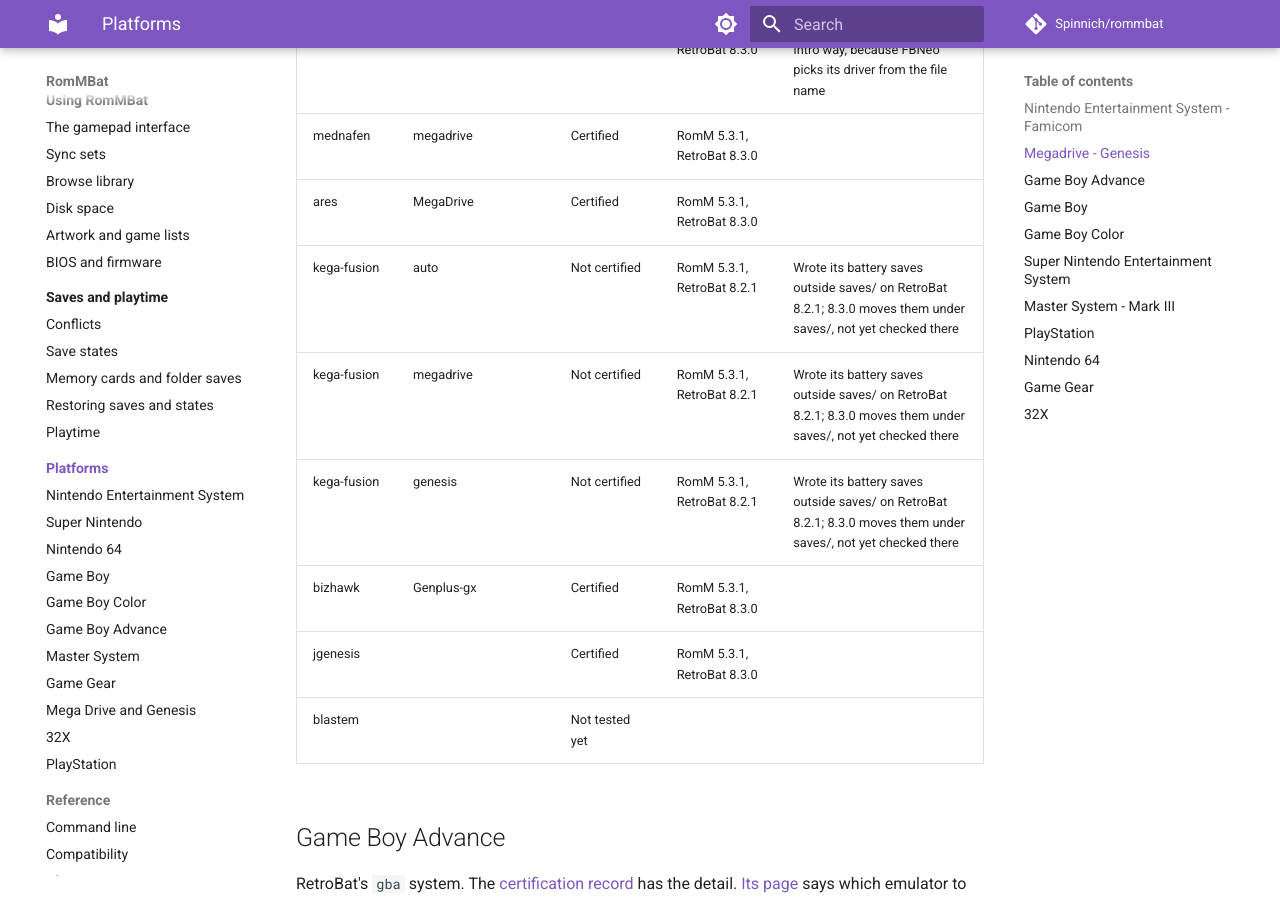
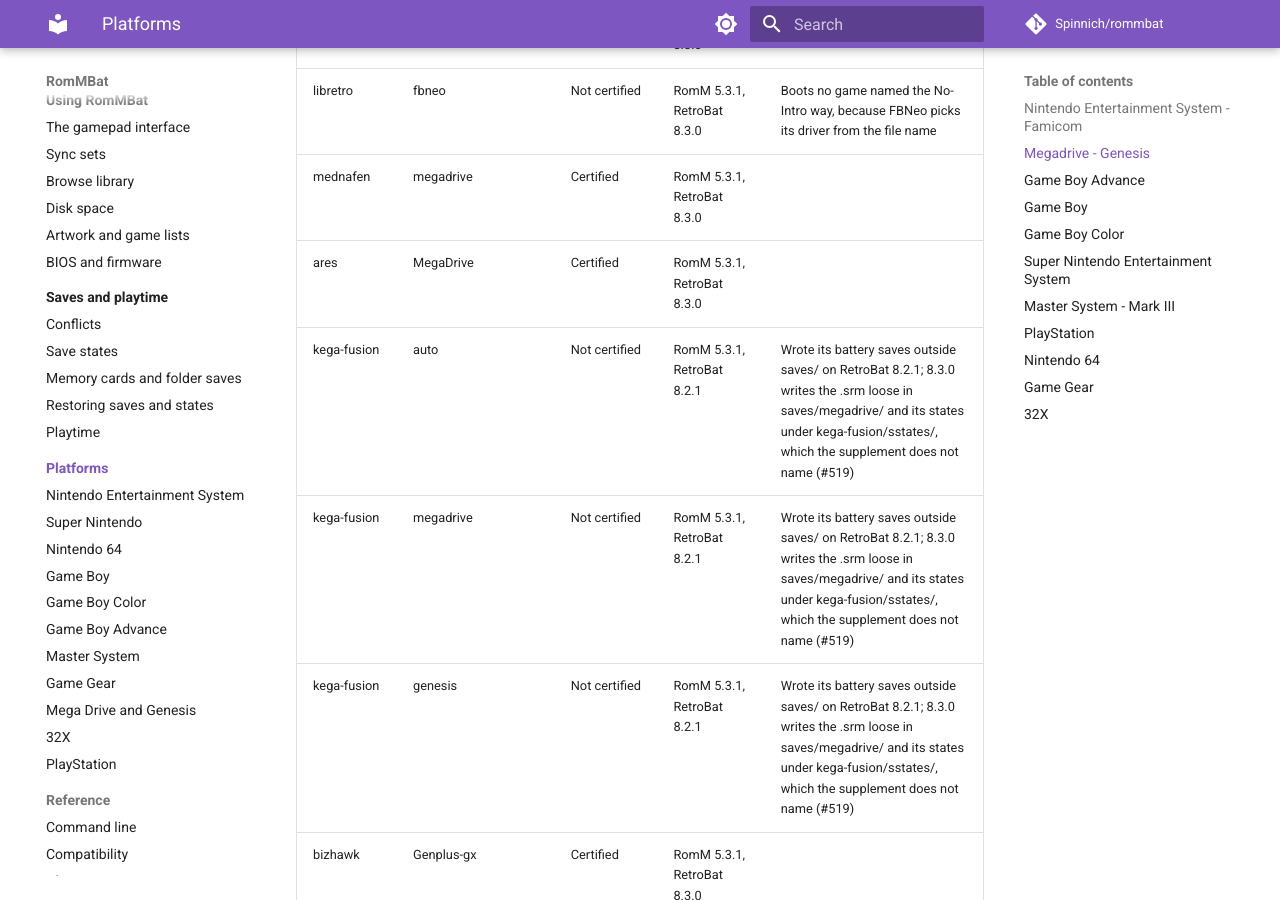
Before and after one commit to Spinnich/rommbat, an MkDocs documentation site: the page built from wiki/platforms/index.md, in a window 1280 px wide and 900 px high, scrolled down 2029 px. Built offline with MkDocs 1.6.1 and Material for MkDocs 9.7.7, drawn with Linux system fonts in a browser that asks for light colours; comment, search, counter and statistics services are not loaded; some of the changed text lies outside the part shown.

Commit message:
Regenerate the platform page and correct the three wiki pages 8.3.0 outdated
Co-Authored-By: Claude Sonnet 5.5 <noreply@anthropic.com>

```diff
--- a/wiki/platforms/index.md
+++ b/wiki/platforms/index.md
@@ -48,20 +48,20 @@ RetroBat's `nes` system. Tested on RomM 5.3.1 and RetroBat 8.3.0. The [certifica
 
 RetroBat's `megadrive` system. The [certification record](https://github.com/Spinnich/rommbat/tree/main/docs/platforms/megadrive/) has the detail. [Its page](megadrive.md) says which emulator to pick, what BIOS to supply and what will not work.
 
-| Emulator    | Core                 | Status              | Tested on                  | Note                                                                                                           |
-| ----------- | -------------------- | ------------------- | -------------------------- | -------------------------------------------------------------------------------------------------------------- |
-| libretro    | genesis_plus_gx      | Certified (default) | RomM 5.3.1, RetroBat 8.3.0 |                                                                                                                |
-| libretro    | genesis_plus_gx_wide | Certified           | RomM 5.3.1, RetroBat 8.3.0 |                                                                                                                |
-| libretro    | picodrive            | Certified           | RomM 5.3.1, RetroBat 8.3.0 |                                                                                                                |
-| libretro    | fbneo                | Not certified       | RomM 5.3.1, RetroBat 8.3.0 | Boots no game named the No-Intro way, because FBNeo picks its driver from the file name                        |
-| mednafen    | megadrive            | Certified           | RomM 5.3.1, RetroBat 8.3.0 |                                                                                                                |
-| ares        | MegaDrive            | Certified           | RomM 5.3.1, RetroBat 8.3.0 |                                                                                                                |
-| kega-fusion | auto                 | Not certified       | RomM 5.3.1, RetroBat 8.2.1 | Wrote its battery saves outside saves/ on RetroBat 8.2.1; 8.3.0 moves them under saves/, not yet checked there |
-| kega-fusion | megadrive            | Not certified       | RomM 5.3.1, RetroBat 8.2.1 | Wrote its battery saves outside saves/ on RetroBat 8.2.1; 8.3.0 moves them under saves/, not yet checked there |
-| kega-fusion | genesis              | Not certified       | RomM 5.3.1, RetroBat 8.2.1 | Wrote its battery saves outside saves/ on RetroBat 8.2.1; 8.3.0 moves them under saves/, not yet checked there |
-| bizhawk     | Genplus-gx           | Certified           | RomM 5.3.1, RetroBat 8.3.0 |                                                                                                                |
-| jgenesis    |                      | Certified           | RomM 5.3.1, RetroBat 8.3.0 |                                                                                                                |
-| blastem     |                      | Not tested yet      |                            |                                                                                                                |
+| Emulator    | Core                 | Status              | Tested on                  | Note                                                                                                                                                                                           |
+| ----------- | -------------------- | ------------------- | -------------------------- | ---------------------------------------------------------------------------------------------------------------------------------------------------------------------------------------------- |
+| libretro    | genesis_plus_gx      | Certified (default) | RomM 5.3.1, RetroBat 8.3.0 |                                                                                                                                                                                                |
+| libretro    | genesis_plus_gx_wide | Certified           | RomM 5.3.1, RetroBat 8.3.0 |                                                                                                                                                                                                |
+| libretro    | picodrive            | Certified           | RomM 5.3.1, RetroBat 8.3.0 |                                                                                                                                                                                                |
+| libretro    | fbneo                | Not certified       | RomM 5.3.1, RetroBat 8.3.0 | Boots no game named the No-Intro way, because FBNeo picks its driver from the file name                                                                                                        |
+| mednafen    | megadrive            | Certified           | RomM 5.3.1, RetroBat 8.3.0 |                                                                                                                                                                                                |
+| ares        | MegaDrive            | Certified           | RomM 5.3.1, RetroBat 8.3.0 |                                                                                                                                                                                                |
+| kega-fusion | auto                 | Not certified       | RomM 5.3.1, RetroBat 8.2.1 | Wrote its battery saves outside saves/ on RetroBat 8.2.1; 8.3.0 writes the .srm loose in saves/megadrive/ and its states under kega-fusion/sstates/, which the supplement does not name (#519) |
+| kega-fusion | megadrive            | Not certified       | RomM 5.3.1, RetroBat 8.2.1 | Wrote its battery saves outside saves/ on RetroBat 8.2.1; 8.3.0 writes the .srm loose in saves/megadrive/ and its states under kega-fusion/sstates/, which the supplement does not name (#519) |
+| kega-fusion | genesis              | Not certified       | RomM 5.3.1, RetroBat 8.2.1 | Wrote its battery saves outside saves/ on RetroBat 8.2.1; 8.3.0 writes the .srm loose in saves/megadrive/ and its states under kega-fusion/sstates/, which the supplement does not name (#519) |
+| bizhawk     | Genplus-gx           | Certified           | RomM 5.3.1, RetroBat 8.3.0 |                                                                                                                                                                                                |
+| jgenesis    |                      | Certified           | RomM 5.3.1, RetroBat 8.3.0 |                                                                                                                                                                                                |
+| blastem     |                      | Not tested yet      |                            |                                                                                                                                                                                                |
 
 ## Game Boy Advance {#gba}
 
@@ -195,27 +195,27 @@ RetroBat's `n64` system. The [certification record](https://github.com/Spinnich/
 
 RetroBat's `gamegear` system. The [certification record](https://github.com/Spinnich/rommbat/tree/main/docs/platforms/gamegear/) has the detail. [Its page](gamegear.md) says which emulator to pick, what BIOS to supply and what will not work.
 
-| Emulator | Core            | Status              | Tested on                  | Note                                                                                                                                                 |
-| -------- | --------------- | ------------------- | -------------------------- | ---------------------------------------------------------------------------------------------------------------------------------------------------- |
-| libretro | genesis_plus_gx | Certified (default) | RomM 5.3.1, RetroBat 8.3.0 |                                                                                                                                                      |
-| libretro | picodrive       | Certified           | RomM 5.3.1, RetroBat 8.3.0 |                                                                                                                                                      |
-| libretro | gearsystem      | Not tested yet      |                            |                                                                                                                                                      |
-| libretro | fbneo           | Not certified       | RomM 5.3.1, RetroBat 8.3.0 | Boots no game named the No-Intro way, because FBNeo picks its driver from the file name                                                              |
-| mednafen | gg              | Certified           | RomM 5.3.1, RetroBat 8.3.0 |                                                                                                                                                      |
-| ares     | GameGear        | Certified           | RomM 5.3.1, RetroBat 8.3.0 |                                                                                                                                                      |
-| bizhawk  | SMSHawk         | Certified           | RomM 5.3.1, RetroBat 8.3.0 |                                                                                                                                                      |
-| jgenesis |                 | Not certified       | RomM 5.3.1, RetroBat 8.2.1 | RetroBat 8.2.1 launched it as a Master System, so a Game Gear game played to a black screen; 8.3.0 launches it as a Game Gear, not yet checked there |
-| blastem  |                 | Not tested yet      |                            |                                                                                                                                                      |
+| Emulator | Core            | Status              | Tested on                  | Note                                                                                                                                                                                     |
+| -------- | --------------- | ------------------- | -------------------------- | ---------------------------------------------------------------------------------------------------------------------------------------------------------------------------------------- |
+| libretro | genesis_plus_gx | Certified (default) | RomM 5.3.1, RetroBat 8.3.0 |                                                                                                                                                                                          |
+| libretro | picodrive       | Certified           | RomM 5.3.1, RetroBat 8.3.0 |                                                                                                                                                                                          |
+| libretro | gearsystem      | Not tested yet      |                            |                                                                                                                                                                                          |
+| libretro | fbneo           | Not certified       | RomM 5.3.1, RetroBat 8.3.0 | Boots no game named the No-Intro way, because FBNeo picks its driver from the file name                                                                                                  |
+| mednafen | gg              | Certified           | RomM 5.3.1, RetroBat 8.3.0 |                                                                                                                                                                                          |
+| ares     | GameGear        | Certified           | RomM 5.3.1, RetroBat 8.3.0 |                                                                                                                                                                                          |
+| bizhawk  | SMSHawk         | Certified           | RomM 5.3.1, RetroBat 8.3.0 |                                                                                                                                                                                          |
+| jgenesis |                 | Not certified       | RomM 5.3.1, RetroBat 8.2.1 | RetroBat 8.2.1 launched it as a Master System, so a Game Gear game played to a black screen; 8.3.0 launches it as a Game Gear and the intro plays in color; certification is owed (#522) |
+| blastem  |                 | Not tested yet      |                            |                                                                                                                                                                                          |
 
 ## 32X {#sega32x}
 
 RetroBat's `sega32x` system. The [certification record](https://github.com/Spinnich/rommbat/tree/main/docs/platforms/sega32x/) has the detail. [Its page](sega32x.md) says which emulator to pick, what BIOS to supply and what will not work.
 
-| Emulator    | Core      | Status              | Tested on                  | Note                                                                                                                                            |
-| ----------- | --------- | ------------------- | -------------------------- | ----------------------------------------------------------------------------------------------------------------------------------------------- |
-| libretro    | picodrive | Certified (default) | RomM 5.3.1, RetroBat 8.3.0 |                                                                                                                                                 |
-| ares        | Mega32X   | Certified           | RomM 5.3.1, RetroBat 8.3.0 |                                                                                                                                                 |
-| kega-fusion | sega32x   | Not certified       | RomM 5.3.1, RetroBat 8.2.1 | Wrote its battery saves outside saves/, and its states into the Mega Drive's folder, on RetroBat 8.2.1; 8.3.0 moves both, not yet checked there |
-| bizhawk     | PicoDrive | Certified           | RomM 5.3.1, RetroBat 8.3.0 |                                                                                                                                                 |
-| jgenesis    |           | Certified           | RomM 5.3.1, RetroBat 8.3.0 |                                                                                                                                                 |
-| blastem     |           | Not tested yet      |                            |                                                                                                                                                 |
+| Emulator    | Core      | Status              | Tested on                  | Note                                                                                                                                                                                                |
+| ----------- | --------- | ------------------- | -------------------------- | --------------------------------------------------------------------------------------------------------------------------------------------------------------------------------------------------- |
+| libretro    | picodrive | Certified (default) | RomM 5.3.1, RetroBat 8.3.0 |                                                                                                                                                                                                     |
+| ares        | Mega32X   | Certified           | RomM 5.3.1, RetroBat 8.3.0 |                                                                                                                                                                                                     |
+| kega-fusion | sega32x   | Not certified       | RomM 5.3.1, RetroBat 8.2.1 | Wrote its battery saves outside saves/, and its states into the Mega Drive's folder, on RetroBat 8.2.1; 8.3.0 writes both under saves/sega32x/, where no rule or supplement entry reads them (#519) |
+| bizhawk     | PicoDrive | Certified           | RomM 5.3.1, RetroBat 8.3.0 |                                                                                                                                                                                                     |
+| jgenesis    |           | Certified           | RomM 5.3.1, RetroBat 8.3.0 |                                                                                                                                                                                                     |
+| blastem     |           | Not tested yet      |                            |                                                                                                                                                                                                     |
```
Also changed, not shown: wiki/platforms/gamegear.md (+2 -2 lines), wiki/platforms/megadrive.md (+3 -3 lines), wiki/platforms/sega32x.md (+2 -2 lines).
